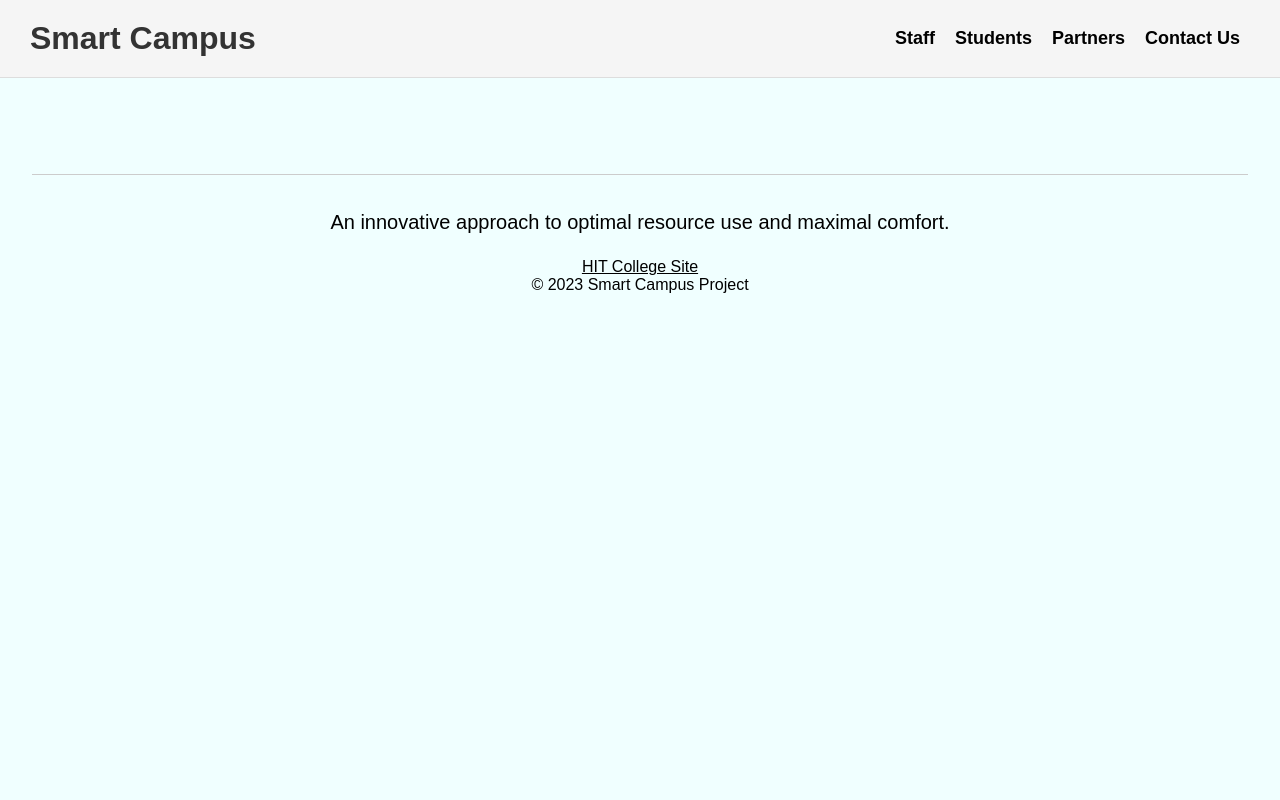
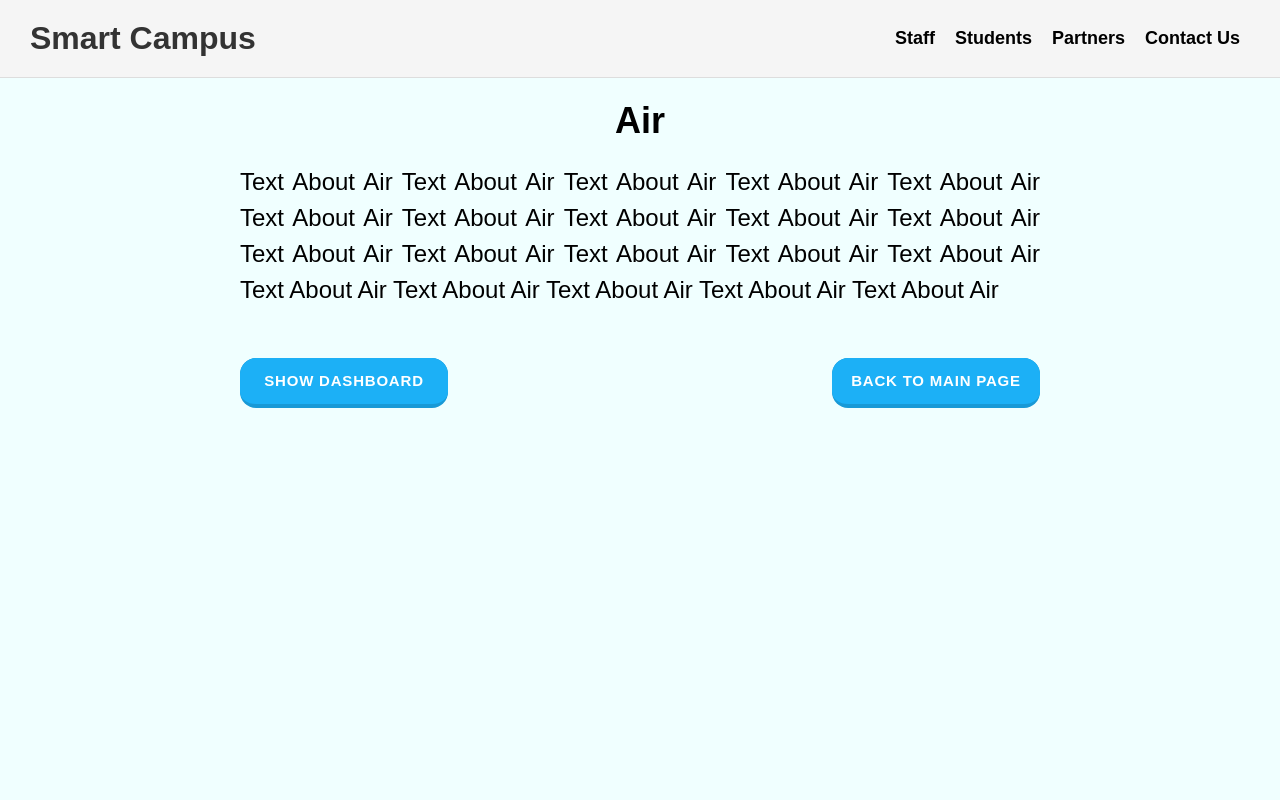
Before and after one commit to tomered/smart-campus-frontend, a React (Create React App) app: page /air in a window 1280 px wide. Shown: the top 800 px of the page. Built offline with nearby package versions, Linux system fonts and the light colour scheme.

Commit message:
FinishLearnMorePages

```diff
--- a/src/App.js
+++ b/src/App.js
@@ -1,9 +1,12 @@
 // delete comment
 
 import "./App.css";
-import WaterPage from "./components/screens/WaterPage.js";
-import MicroClimaticPage from "./components/screens/MicroClimaticPage.js";
-import PowerPage from "./components/screens/PowerPage.js";
+import WaterPage from "./components/screens/learnMorePage/WaterPage.js";
+import MicroClimaticPage from "./components/screens/learnMorePage/MicroClimaticPage.js";
+import AirPage from "./components/screens/learnMorePage/AirPage.js";
+import RecyclingPage from "./components/screens/learnMorePage/RecyclingPage.js";
+import CleanlinessPage from "./components/screens/learnMorePage/CleanlinessPage.js";
+import PowerPage from "./components/screens/learnMorePage/PowerPage.js";
 import ContactUs from "./components/screens/ContactPage.js";
 import Staff from "./components/screens/StaffPage.js";
 import Students from "./components/screens/StudentsPage.js";
@@ -18,9 +21,15 @@ const App = () => {
         <Header />
         <Routes>
           <Route path="/" element={<MainPage />} />
+          <Route path="/power" element={<PowerPage />} />
+          <Route path="/air" element={<AirPage />} />
           <Route path="/water" element={<WaterPage />} />
-          <Route path="/power" element={<PowerPage />} />
+          <Route
+            path="/RecyclingGarbageEfficiency"
+            element={<RecyclingPage />}
+          />
           <Route path="/microClimatic" element={<MicroClimaticPage />} />
+          <Route path="/cleanliness" element={<CleanlinessPage />} />
           <Route path="/students" element={<Students />} />
           <Route path="/contact" element={<ContactUs />} />
           <Route path="/staff" element={<Staff />} />
--- a/src/components/card/CardsRow.js
+++ b/src/components/card/CardsRow.js
@@ -32,7 +32,7 @@ const CardsRow = () => {
           <FaTemperatureLow size={64} color="#007FFF" />
         </IconContainer>
         <TextArea>Microclimate and Air Quality Monitoring</TextArea>
-        <CardFooterButton onClick={() => handleLearnMore("MicroClimatic")}>
+        <CardFooterButton onClick={() => handleLearnMore("Air")}>
           Learn More!
         </CardFooterButton>
       </Card>
@@ -50,7 +50,7 @@ const CardsRow = () => {
           <FaRecycle size={64} color="#007FFF" />
         </IconContainer>
         <TextArea>The Recycling and Garbage Efficiency</TextArea>
-        <CardFooterButton onClick={() => handleLearnMore("Water")}>
+        <CardFooterButton onClick={() => handleLearnMore("RecyclingGarbageEfficiency")}>
           Learn More!
         </CardFooterButton>
       </Card>
@@ -59,7 +59,7 @@ const CardsRow = () => {
           <FaTree size={64} color="#007FFF" />
         </IconContainer>
         <TextArea>Micro-climatic Eco-Human Space</TextArea>
-        <CardFooterButton onClick={() => handleLearnMore("Water")}>
+        <CardFooterButton onClick={() => handleLearnMore("MicroClimatic")}>
           Learn More!
         </CardFooterButton>
       </Card>
@@ -68,7 +68,7 @@ const CardsRow = () => {
           <FaTrash size={64} color="#007FFF" />
         </IconContainer>
         <TextArea>Increasing campus cleanliness</TextArea>
-        <CardFooterButton onClick={() => handleLearnMore("Water")}>
+        <CardFooterButton onClick={() => handleLearnMore("Cleanliness")}>
           Learn More!
         </CardFooterButton>
       </Card>
--- /dev/null
+++ b/src/components/screens/learnMorePage/AirPage.js
@@ -0,0 +1,55 @@
+import React, { useEffect } from "react";
+import styled from "styled-components";
+import DashboardHomeBtns from "../../DashboardHomeBtns";
+
+const LearnMorePage = () => {
+  useEffect(() => {
+    // Scroll to the top of the page when the component mounts
+    window.scrollTo(0, 0);
+  }, []);
+  return (
+    <Container>
+      <Content>
+        <Title>Air</Title>
+        <Text>
+          Text About Air Text About Air Text About Air Text About Air Text About Air
+          Text About Air Text About Air Text About Air Text About Air Text About Air
+          Text About Air Text About Air Text About Air Text About Air Text About Air
+          Text About Air Text About Air Text About Air Text About Air Text About Air
+        </Text>
+        <DashboardHomeBtns></DashboardHomeBtns>
+      </Content>
+    </Container>
+  );
+};
+
+const Container = styled.div`
+  display: flex;
+  flex-direction: column;
+  height: 100vh;
+  position: relative;
+`;
+
+const Content = styled.div`
+  display: flex;
+  flex-direction: column;
+  justify-content: center;
+  align-items: center;
+  width: 80%;
+  max-width: 800px;
+  margin: 0 auto;
+  text-align: center;
+`;
+
+const Title = styled.h1`
+  font-size: 36px;
+  margin: 22px 0px;
+`;
+
+const Text = styled.p`
+  font-size: 24px;
+  line-height: 1.5;
+  text-align: justify;
+`;
+
+export default LearnMorePage;
--- a/src/components/screens/WaterPage.js
+++ b/src/components/screens/learnMorePage/CleanlinessPage.js
@@ -1,6 +1,6 @@
-import React, { useEffect } from 'react';
-import styled from 'styled-components';
-import DashboardHomeBtns from '../DashboardHomeBtns';
+import React, { useEffect } from "react";
+import styled from "styled-components";
+import DashboardHomeBtns from "../../DashboardHomeBtns";
 
 const LearnMorePage = () => {
   useEffect(() => {
@@ -10,16 +10,9 @@ const LearnMorePage = () => {
   return (
     <Container>
       <Content>
-        <Title>Water</Title>
+        <Title>Cleanliness</Title>
         <Text>
-          Water is a basic and necessary resource for human living conditions.
-          Throughout the campus, at any given moment, water is being used, even
-          if it is obviously above it. In everyday life, it is impossible to
-          have an activity without water around the campus, especially in the
-          hot summer months. It is extremely important to locate leaks, pipeline
-          explosions and unwise use (close to real time). In the first phase we
-          will alert the relevant officials and in a more advanced phase of a
-          project - we will stop the waste.
+           Text about Cleanliness .....
         </Text>
         <DashboardHomeBtns></DashboardHomeBtns>
       </Content>
--- /dev/null
+++ b/src/components/screens/learnMorePage/MicroClimaticPage.js
@@ -0,0 +1,52 @@
+import React, { useEffect } from "react";
+import styled from "styled-components";
+import DashboardHomeBtns from "../../DashboardHomeBtns";
+
+const LearnMorePage = () => {
+  useEffect(() => {
+    // Scroll to the top of the page when the component mounts
+    window.scrollTo(0, 0);
+  }, []);
+  return (
+    <Container>
+      <Content>
+        <Title>MicroClimatic</Title>
+        <Text>
+            MicroClimatic MicroClimatic MicroClimaticMicroClimatic
+        </Text>
+        <DashboardHomeBtns></DashboardHomeBtns>
+      </Content>
+    </Container>
+  );
+};
+
+const Container = styled.div`
+  display: flex;
+  flex-direction: column;
+  height: 100vh;
+  position: relative;
+`;
+
+const Content = styled.div`
+  display: flex;
+  flex-direction: column;
+  justify-content: center;
+  align-items: center;
+  width: 80%;
+  max-width: 800px;
+  margin: 0 auto;
+  text-align: center;
+`;
+
+const Title = styled.h1`
+  font-size: 36px;
+  margin: 22px 0px;
+`;
+
+const Text = styled.p`
+  font-size: 24px;
+  line-height: 1.5;
+  text-align: justify;
+`;
+
+export default LearnMorePage;
--- /dev/null
+++ b/src/components/screens/learnMorePage/PowerPage.js
@@ -0,0 +1,56 @@
+import React, { useEffect } from "react";
+import styled from "styled-components";
+import DashboardHomeBtns from "../../DashboardHomeBtns";
+
+const LearnMorePage = () => {
+  useEffect(() => {
+    // Scroll to the top of the page when the component mounts
+    window.scrollTo(0, 0);
+  }, []);
+  return (
+    <Container>
+      <Content>
+        <Title>Power</Title>
+        <Text>
+          Text About Power Text About PowerText About PowerText About PowerText
+          About PowerText About PowerText About Power Text About PowerText About
+          PowerText About PowerText About PowerText About PowerText About
+          PowerText About Power Text About PowerText About PowerText About
+          PowerText About PowerText About PowerText About PowerText About Power
+        </Text>
+        <DashboardHomeBtns></DashboardHomeBtns>
+      </Content>
+    </Container>
+  );
+};
+
+const Container = styled.div`
+  display: flex;
+  flex-direction: column;
+  height: 100vh;
+  position: relative;
+`;
+
+const Content = styled.div`
+  display: flex;
+  flex-direction: column;
+  justify-content: center;
+  align-items: center;
+  width: 80%;
+  max-width: 800px;
+  margin: 0 auto;
+  text-align: center;
+`;
+
+const Title = styled.h1`
+  font-size: 36px;
+  margin: 22px 0px;
+`;
+
+const Text = styled.p`
+  font-size: 24px;
+  line-height: 1.5;
+  text-align: justify;
+`;
+
+export default LearnMorePage;
--- a/src/components/screens/MicroClimaticPage.js
+++ b/src/components/screens/learnMorePage/RecyclingPage.js
@@ -1,6 +1,6 @@
-import React, { useEffect } from "react";
-import styled from "styled-components";
-import DashboardHomeBtns from "../DashboardHomeBtns";
+import React, { useEffect } from 'react';
+import styled from 'styled-components';
+import DashboardHomeBtns from '../../DashboardHomeBtns';
 
 const LearnMorePage = () => {
   useEffect(() => {
@@ -10,9 +10,9 @@ const LearnMorePage = () => {
   return (
     <Container>
       <Content>
-        <Title>MicroClimatic</Title>
+        <Title>RecyclingGarbageEfficiency</Title>
         <Text>
-            MicroClimatic MicroClimatic MicroClimaticMicroClimatic
+          Text should be here.....about Recycling
         </Text>
         <DashboardHomeBtns></DashboardHomeBtns>
       </Content>
--- a/src/components/screens/PowerPage.js
+++ b/src/components/screens/learnMorePage/WaterPage.js
@@ -1,6 +1,6 @@
-import React, { useEffect } from "react";
-import styled from "styled-components";
-import DashboardHomeBtns from "../DashboardHomeBtns";
+import React, { useEffect } from 'react';
+import styled from 'styled-components';
+import DashboardHomeBtns from '../../DashboardHomeBtns';
 
 const LearnMorePage = () => {
   useEffect(() => {
@@ -10,13 +10,16 @@ const LearnMorePage = () => {
   return (
     <Container>
       <Content>
-        <Title>Power</Title>
+        <Title>Water</Title>
         <Text>
-          Text About Power Text About PowerText About PowerText About PowerText
-          About PowerText About PowerText About Power Text About PowerText About
-          PowerText About PowerText About PowerText About PowerText About
-          PowerText About Power Text About PowerText About PowerText About
-          PowerText About PowerText About PowerText About PowerText About Power
+          Water is a basic and necessary resource for human living conditions.
+          Throughout the campus, at any given moment, water is being used, even
+          if it is obviously above it. In everyday life, it is impossible to
+          have an activity without water around the campus, especially in the
+          hot summer months. It is extremely important to locate leaks, pipeline
+          explosions and unwise use (close to real time). In the first phase we
+          will alert the relevant officials and in a more advanced phase of a
+          project - we will stop the waste.
         </Text>
         <DashboardHomeBtns></DashboardHomeBtns>
       </Content>
```
Also changed, not shown: src/components/screens/AirPage.js (deleted), src/components/screens/CleanlinessPage.js (deleted), src/components/screens/RecyclingPage.js (deleted).
